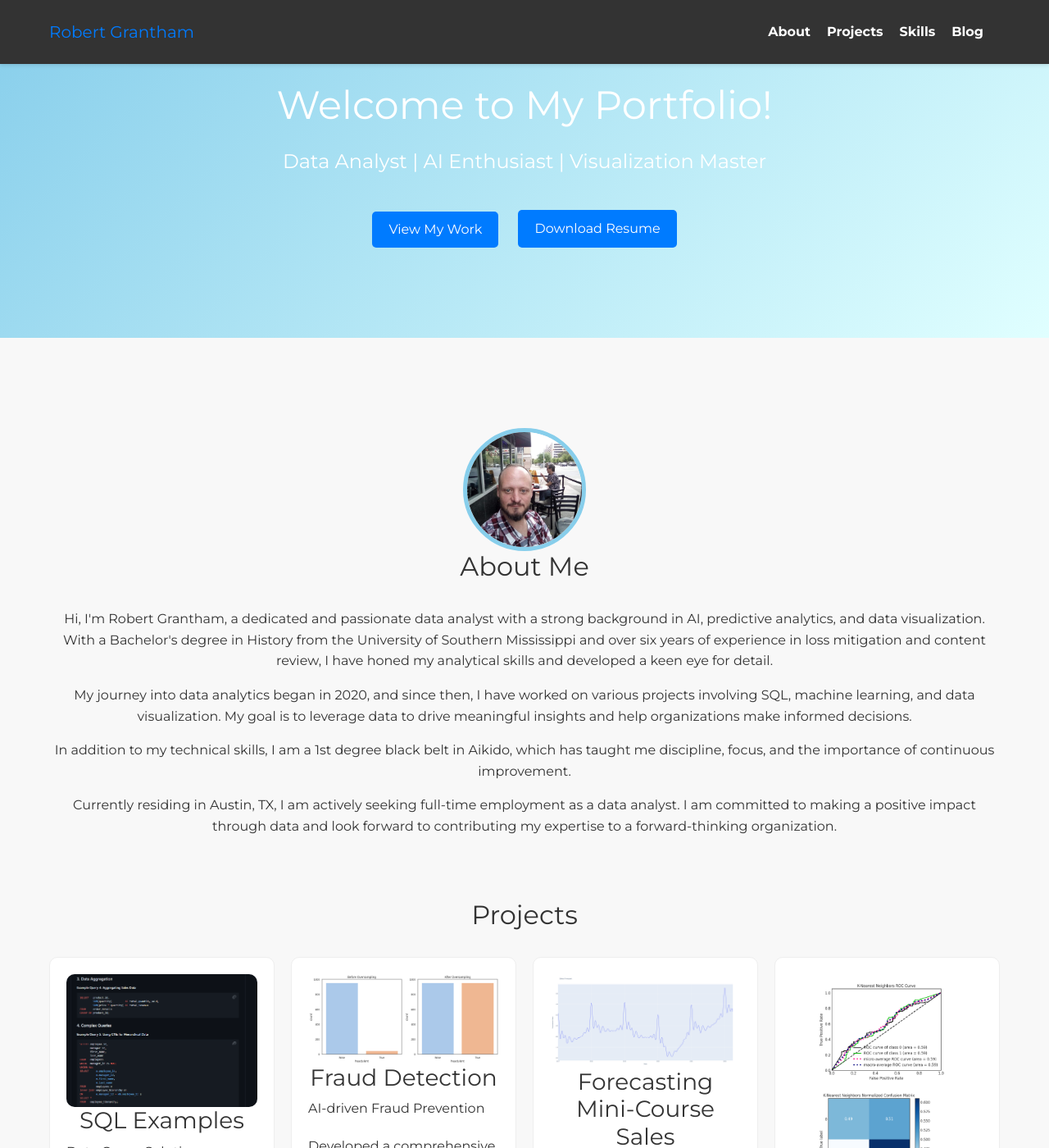
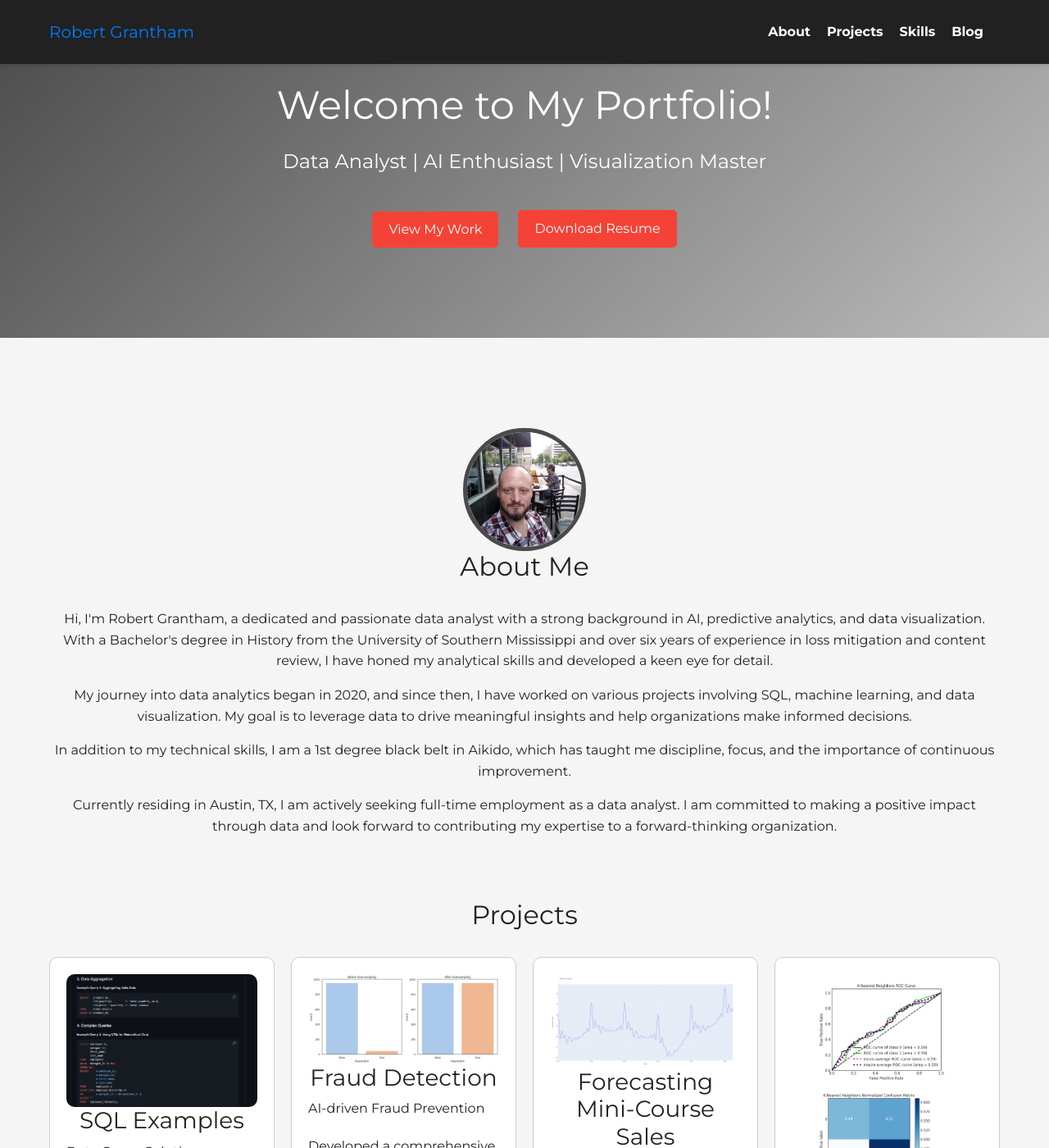
Before and after one commit to rgrantham82/rgrantham82.github.io, a Jekyll site: the page built from index.html, in a window 1280 px wide and 1400 px high. Shown: the whole window at 82% size. Built offline with Jekyll 4.4.1, drawn with Linux system fonts in a browser that asks for light colours; nearby versions of some CDN libraries.

Commit message:
Update styles.css

```diff
--- a/assets/css/styles.css
+++ b/assets/css/styles.css
@@ -9,14 +9,13 @@
 
 /* Root variables */
 :root {
-    --primary-color: #87CEEB;
-    --primary-color-dark: #6CA5C8;
-    --secondary-color: #E0E0E0;
-    --accent-color: #FF7F50;
+    --primary-color: #4A4A4A;
+    --secondary-color: #BDBDBD;
+    --accent-color: #F44336;
     --surface-color: #FFFFFF;
-    --text-color: #333333;
-    --background-color: #F8F8F8;
-    --header-footer-background: #333333;
+    --text-color: #212121;
+    --background-color: #F5F5F5;
+    --header-footer-background: #212121;
     --header-footer-text: #FFFFFF;
 }
 
@@ -52,7 +51,7 @@ header {
 }
 
 header.scrolled {
-    background-color: var(--primary-color-dark);
+    background-color: var(--primary-color);
     padding: 5px 0;
 }
 
@@ -85,7 +84,7 @@ header.scrolled {
 .nav-links a:hover,
 .social-icons a:hover,
 a:hover {
-    color: var(--primary-color);
+    color: var(--accent-color);
 }
 
 .navbar-toggle {
@@ -211,15 +210,15 @@ footer {
 }
 
 .social-icons a {
-    color: #fff;
+    color: var(--header-footer-text);
     text-decoration: none;
     font-size: 1.5em;
     transition: color 0.3s;
 }
 
 .hero {
-    background: linear-gradient(135deg, #87CEEB, #E0FFFF);
-    color: #fff;
+    background: linear-gradient(135deg, var(--primary-color), var(--secondary-color));
+    color: var(--header-footer-text);
     text-align: center;
     padding: 100px 20px;
     animation: fadeIn 1s ease-in;
@@ -254,8 +253,8 @@ footer {
     display: inline-block;
     margin: 10px;
     padding: 10px 20px;
-    color: #fff;
-    background-color: #007bff;
+    color: var(--header-footer-text);
+    background-color: var(--accent-color);
     border: none;
     border-radius: 5px;
     text-decoration: none;
@@ -264,7 +263,7 @@ footer {
 
 .hero a.btn:hover,
 .hero a.resume-btn:hover {
-    background-color: #0056b3;
+    background-color: darken(var(--accent-color), 10%);
 }
 
 .section {
@@ -324,7 +323,7 @@ footer {
 }
 
 .blog-article {
-    background: #fff;
+    background: var(--surface-color);
     border-radius: 10px;
     box-shadow: 0 4px 8px rgba(0, 0, 0, 0.1);
     padding: 20px;
@@ -363,7 +362,7 @@ footer {
 
 .project-card {
     background-color: #fff;
-    border: 1px solid #eee;
+    border: 1px solid #ccc;
     border-radius: 10px;
     padding: 20px;
     transition: transform 0.3s, box-shadow 0.3s;
@@ -387,8 +386,8 @@ footer {
 
 .project-card .btn,
 .project-card .btn-github {
-    background-color: var(--accent-color);
-    color: var(--text-color);
+    background-color: var(--primary-color);
+    color: #fff;
     padding: 10px 20px;
     text-decoration: none;
     border-radius: 5px;
@@ -403,7 +402,7 @@ footer {
 
 .project-card .btn:hover,
 .project-card .btn-github:hover {
-    background-color: rgba(255, 171, 64, 0.9);
+    background-color: var(--primary-color-dark);
 }
 
 /* Contact section */
@@ -411,7 +410,7 @@ footer {
 #contact {
     padding: 60px 0;
     background-color: var(--primary-color-dark);
-    color: var(--header-footer-text);
+    color: #fff;
     animation: fadeIn 1s ease-in;
 }
 
@@ -441,13 +440,13 @@ footer {
 .contact-info p,
 .contact-info a {
     margin-bottom: 10px;
-    color: var(--header-footer-text);
+    color: #fff;
     text-decoration: none;
     animation: fadeIn 1s ease-in;
 }
 
 .contact-info a:hover {
-    color: var(--accent-color);
+    color: var(--primary-color);
 }
 
 .contact-form form {
@@ -457,7 +456,7 @@ footer {
 
 .contact-form label {
     margin-bottom: 5px;
-    color: var(--header-footer-text);
+    color: #fff;
     font-weight: bold;
 }
 
@@ -471,7 +470,7 @@ footer {
 }
 
 .contact-form input[type="submit"] {
-    background-color: var(--accent-color);
+    background-color: var(--primary-color);
     color: #fff;
     border: none;
     cursor: pointer;
@@ -479,7 +478,7 @@ footer {
 }
 
 .contact-form input[type="submit"]:hover {
-    background-color: darken(var(--accent-color), 10%);
+    background-color: var(--primary-color-dark);
 }
 
 /* Keyframes for animations */
```
